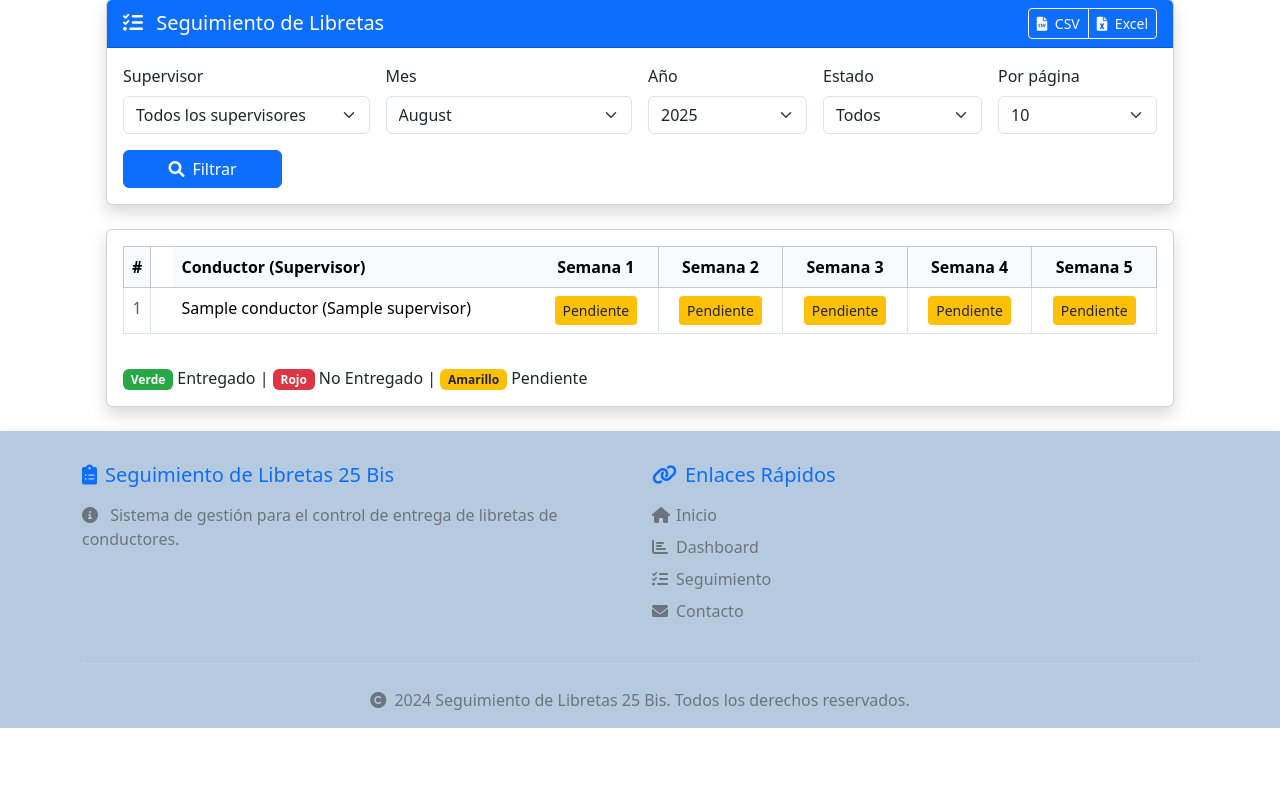
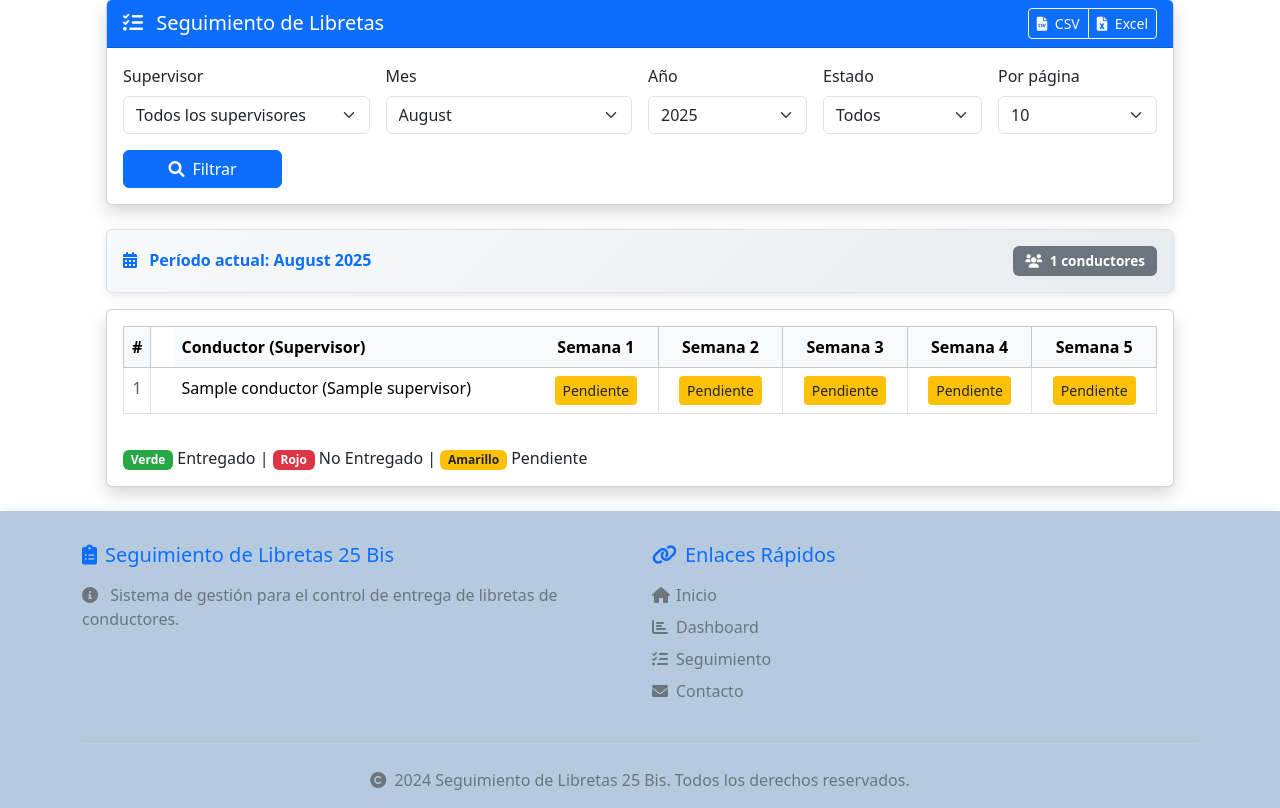
Before and after one commit to fdoquezada/libretas_25bi, a Django app: page /seguimiento/ in a window 1280 px wide. Shown: the part 279-1087 px from the top of the page. Before the commit the page ends 1007 px from the top, so only its background shows below. Run offline with Django 5.2, Linux system fonts and the light colour scheme; a user stored in the database is signed in; tables that the repository leaves empty hold one stand-in row (values such as "Sample post").

Commit message:
creacion de barra flotante al hacer scroll en el template seguimiento  de libretas, asi se vera en todo momento el mes y año que se esta trabajabdo

```diff
--- a/libretas/templates/libretas/seguimiento_libretas.html
+++ b/libretas/templates/libretas/seguimiento_libretas.html
@@ -84,6 +84,44 @@
                                 </button>
                             </div>
                         </form>
+                    </div>
+                </div>
+            </div>
+        </div>
+
+        <!-- Barra de información sticky -->
+        <div class="sticky-info-bar bg-light border rounded p-3 mb-3" style="position: sticky; top: 80px; z-index: 1020;">
+            <div class="row align-items-center">
+                <div class="col-md-6">
+                    <h6 class="mb-0 text-primary">
+                        <i class="fas fa-calendar-alt me-2"></i>
+                        <strong>Período actual:</strong>
+                        {% for m_num, m_nombre in meses %}
+                            {% if mes == m_num %}{{ m_nombre }}{% endif %}
+                        {% endfor %}
+                        {{ anio }}
+                    </h6>
+                </div>
+                <div class="col-md-6 text-end">
+                    <div class="d-flex justify-content-end align-items-center gap-3">
+                        {% if supervisor_seleccionado %}
+                            <span class="badge bg-info">
+                                <i class="fas fa-user-tie me-1"></i>
+                                {% for supervisor in supervisores %}
+                                    {% if supervisor.id|stringformat:"s" == supervisor_seleccionado %}{{ supervisor.nombre }}{% endif %}
+                                {% endfor %}
+                            </span>
+                        {% endif %}
+                        {% if estado_filtro %}
+                            <span class="badge bg-warning">
+                                <i class="fas fa-filter me-1"></i>
+                                Estado: {{ estado_filtro }}
+                            </span>
+                        {% endif %}
+                        <span class="badge bg-secondary">
+                            <i class="fas fa-users me-1"></i>
+                            {{ page_obj.paginator.count }} conductores
+                        </span>
                     </div>
                 </div>
             </div>
--- a/static/css/style.css
+++ b/static/css/style.css
@@ -182,3 +182,41 @@ nav.navbar,
     background-color: #ffc107 !important;
     color: #212529 !important;
 }
+
+/* Barra de información sticky para seguimiento */
+.sticky-info-bar {
+    background: linear-gradient(135deg, #f8f9fa 0%, #e9ecef 100%) !important;
+    border: 1px solid #dee2e6 !important;
+    box-shadow: 0 2px 8px rgba(0,0,0,0.1) !important;
+    backdrop-filter: blur(10px);
+}
+
+.sticky-info-bar .badge {
+    font-size: 0.85rem;
+    padding: 0.5rem 0.75rem;
+}
+
+.sticky-info-bar .text-primary {
+    color: #0d6efd !important;
+    font-weight: 600;
+}
+
+/* Responsive para la barra sticky */
+@media (max-width: 768px) {
+    .sticky-info-bar {
+        top: 70px !important;
+    }
+
+    .sticky-info-bar .col-md-6 {
+        margin-bottom: 0.5rem;
+    }
+
+    .sticky-info-bar .text-end {
+        text-align: left !important;
+    }
+
+    .sticky-info-bar .d-flex {
+        flex-direction: column;
+        gap: 0.5rem !important;
+    }
+}
```
